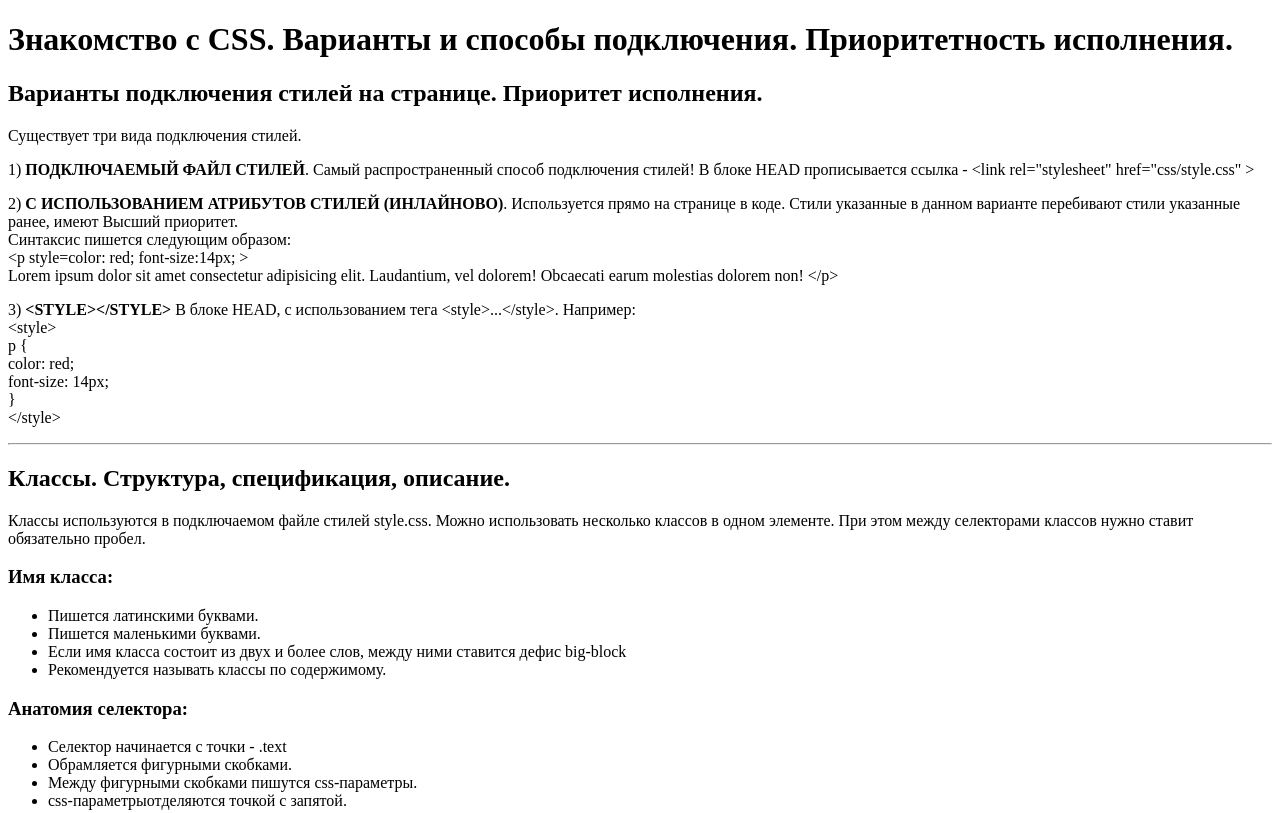
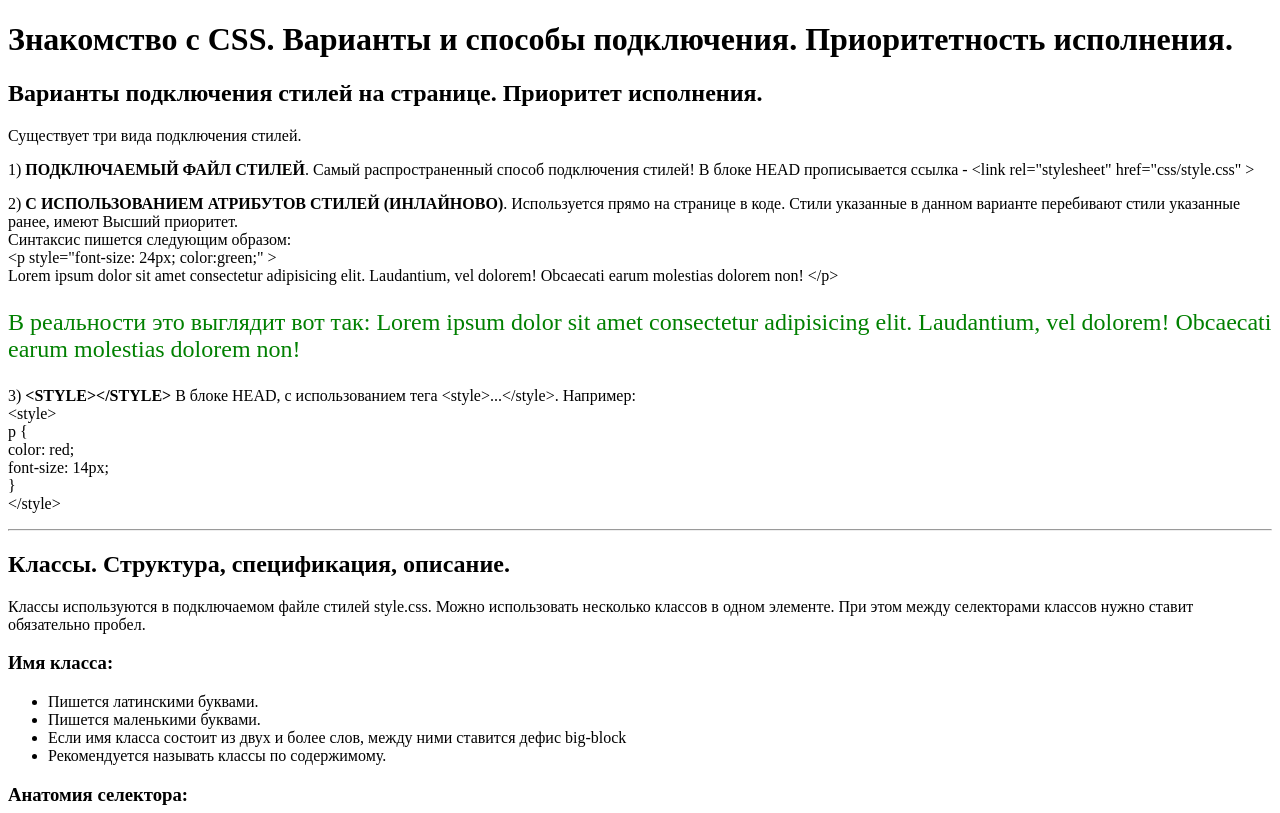
Before and after one commit to Imaginator3791/ffl_project, a plain HTML site: page lesson_3/index.html in a window 1280 px wide. Shown: the top 813 px of the page. Drawn offline with Linux system fonts and the light colour scheme.

Commit message:
20220128_2225

```diff
--- a/lesson_3/index.html
+++ b/lesson_3/index.html
@@ -18,16 +18,25 @@
 		<h2>Варианты подключения стилей на странице. Приоритет исполнения.</h2>
 		<p>Существует три вида подключения стилей.</p>
 
-			<p>1) <span class="span-upper">Подключаемый файл стилей</span>. Самый распространенный способ подключения стилей! В блоке HEAD прописывается ссылка - &lt;link rel="stylesheet" href="css/style.css" &gt;</p>
+		<p>1) <span class="span-upper">Подключаемый файл стилей</span>. Самый распространенный способ подключения стилей!
+			В блоке HEAD прописывается ссылка - &lt;link rel="stylesheet" href="css/style.css" &gt;</p>
 		<p></p>
 
-			<p>2) <span class="span-upper">С использованием атрибутов стилей (инлайново)</span>. Используется прямо на странице в коде. Стили указанные в данном варианте перебивают стили указанные ранее, имеют Высший приоритет.<br> Синтаксис пишется следующим образом:<br>
-				&lt;p style=color: red; font-size:14px; &gt;<br>
-				Lorem ipsum dolor sit amet consectetur adipisicing elit. Laudantium, vel dolorem! Obcaecati earum molestias dolorem non! &lt;/p&gt;
+		<p>2) <span class="span-upper">С использованием атрибутов стилей (инлайново)</span>. Используется прямо на
+			странице в коде. Стили указанные в данном варианте перебивают стили указанные ранее, имеют Высший
+			приоритет.<br> Синтаксис пишется следующим образом:<br>
+			&lt;p style="font-size: 24px; color:green;" &gt;<br>
+			Lorem ipsum dolor sit amet consectetur adipisicing elit. Laudantium, vel dolorem! Obcaecati earum molestias
+			dolorem non! &lt;/p&gt;
+		</p>
+		<p style="font-size: 24px; color:green;">В реальности это выглядит вот так: Lorem ipsum dolor sit amet consectetur
+			adipisicing elit. Laudantium, vel dolorem! Obcaecati earum molestias dolorem non!
+
 		</p>
 		<p></p>
 
-			<p>3) <span class="span-upper"> &lt;style&gt;&lt;/style&gt; </span> В блоке HEAD, с использованием тега &lt;style&gt;...&lt;/style&gt;. Например:<br>&lt;style&gt;<br>
+		<p>3) <span class="span-upper"> &lt;style&gt;&lt;/style&gt; </span> В блоке HEAD, с использованием тега
+			&lt;style&gt;...&lt;/style&gt;. Например:<br>&lt;style&gt;<br>
 			p {<br>
 			color: red;<br>
 			font-size: 14px;<br>
@@ -37,7 +46,8 @@
 	<hr>
 	<h2> Классы. Структура, спецификация, описание.</h2>
 	<div class=about-classes>
-			<p>Классы используются в подключаемом файле стилей style.css. Можно использовать несколько классов в одном элементе. При этом между селекторами классов нужно ставит обязательно пробел.</p>
+		<p>Классы используются в подключаемом файле стилей style.css. Можно использовать несколько классов в одном
+			элементе. При этом между селекторами классов нужно ставит обязательно пробел.</p>
 
 		<h3>Имя класса:</h3>
 		<ul>
```
Lines whose indentation alone changed are shown as unchanged.
